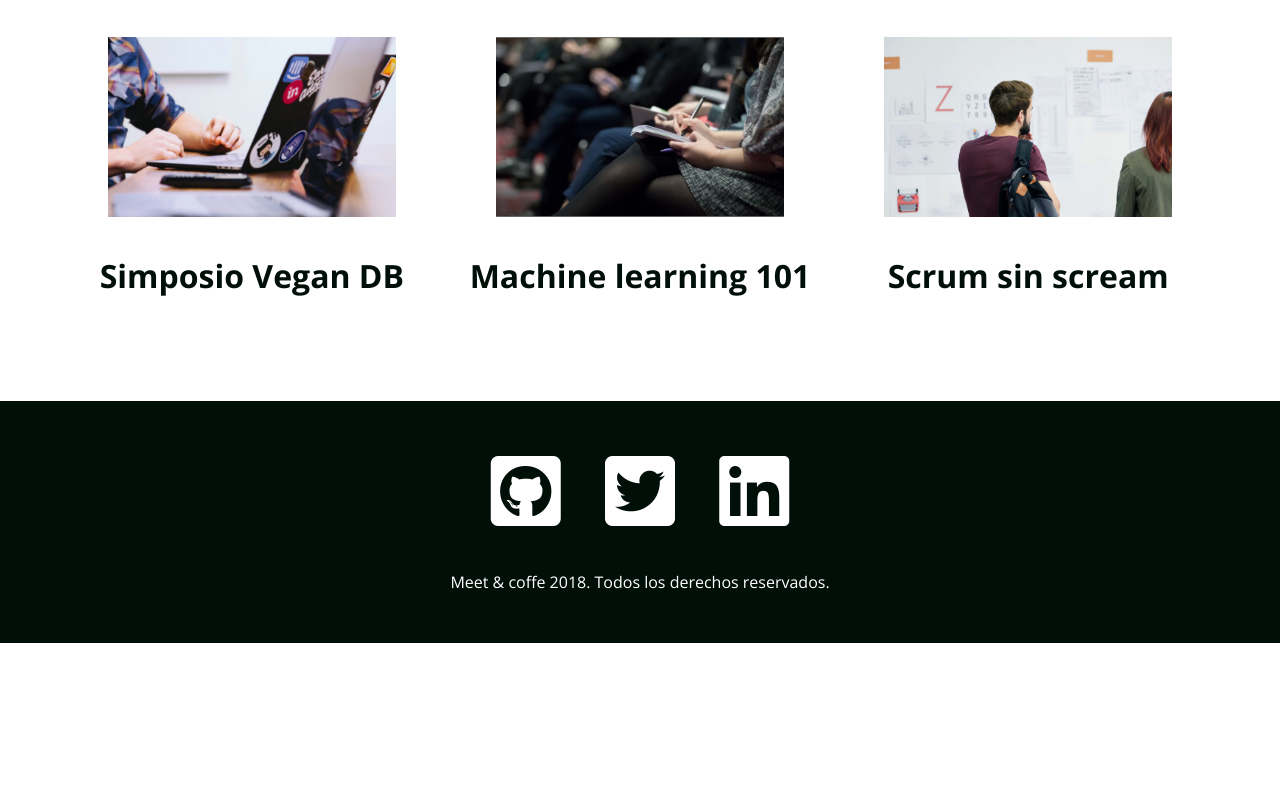
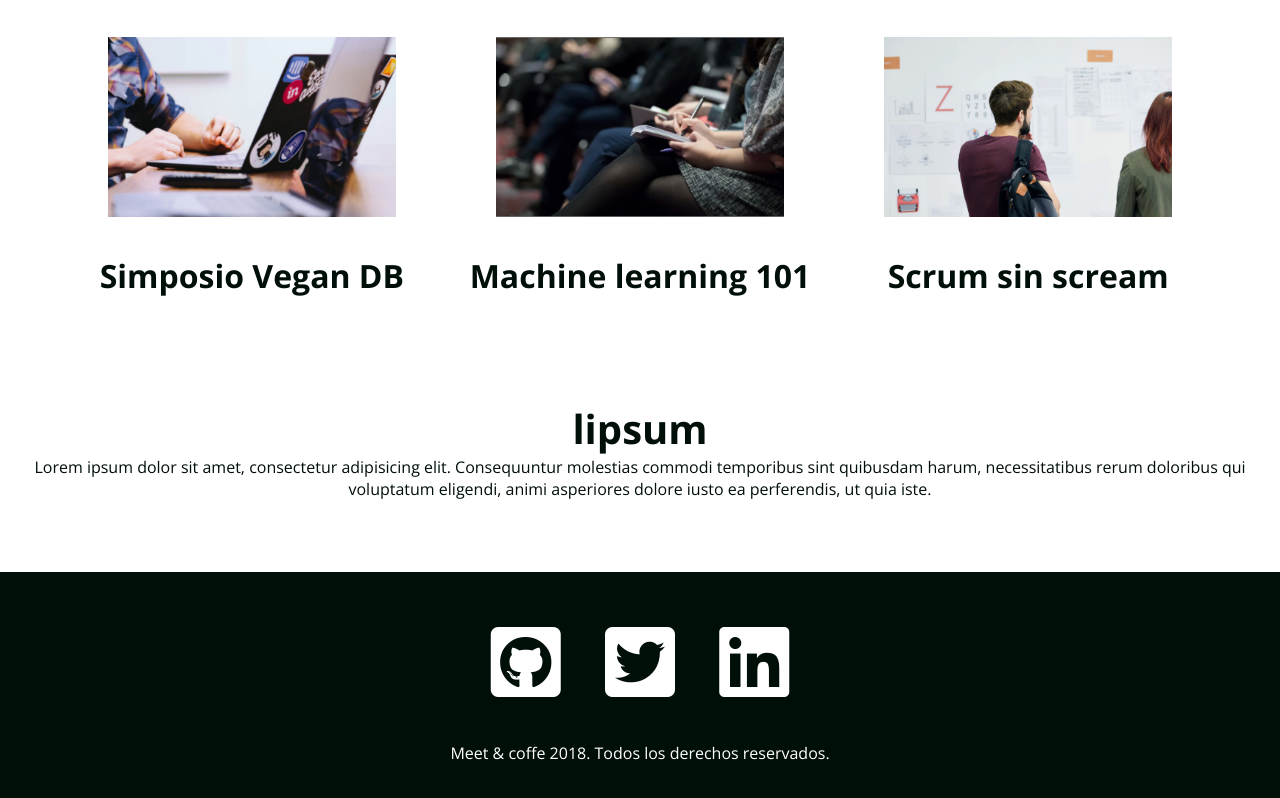
Before and after one commit to katalinaconk/Meet-Coffee, a plain HTML site: page index.html in a window 1280 px wide. Shown: the part 1527-2325 px from the top of the page. Before the commit the page ends 2170 px from the top, so only its background shows below. Drawn offline with nearby package versions, Linux system fonts and the light colour scheme.

Commit message:
add new text to the index of meet&coffee project

```diff
--- a/index.html
+++ b/index.html
@@ -66,6 +66,11 @@
 		</article>
   </section>
 
+  <section>
+	  <h2>lipsum</h2>
+	  <p>Lorem ipsum dolor sit amet, consectetur adipisicing elit. Consequuntur molestias commodi temporibus sint quibusdam harum, necessitatibus rerum doloribus qui voluptatum eligendi, animi asperiores dolore iusto ea perferendis, ut quia iste.</p>
+  </section>
+
 	<footer id="contacto" class="oscuro">
 		<a href="https://github.com"><i class="fab fa-github-square fa-5x"></i></a>
 		<a href="https://twitter.com"><i class="fab fa-twitter-square fa-5x"></i></a>
```
